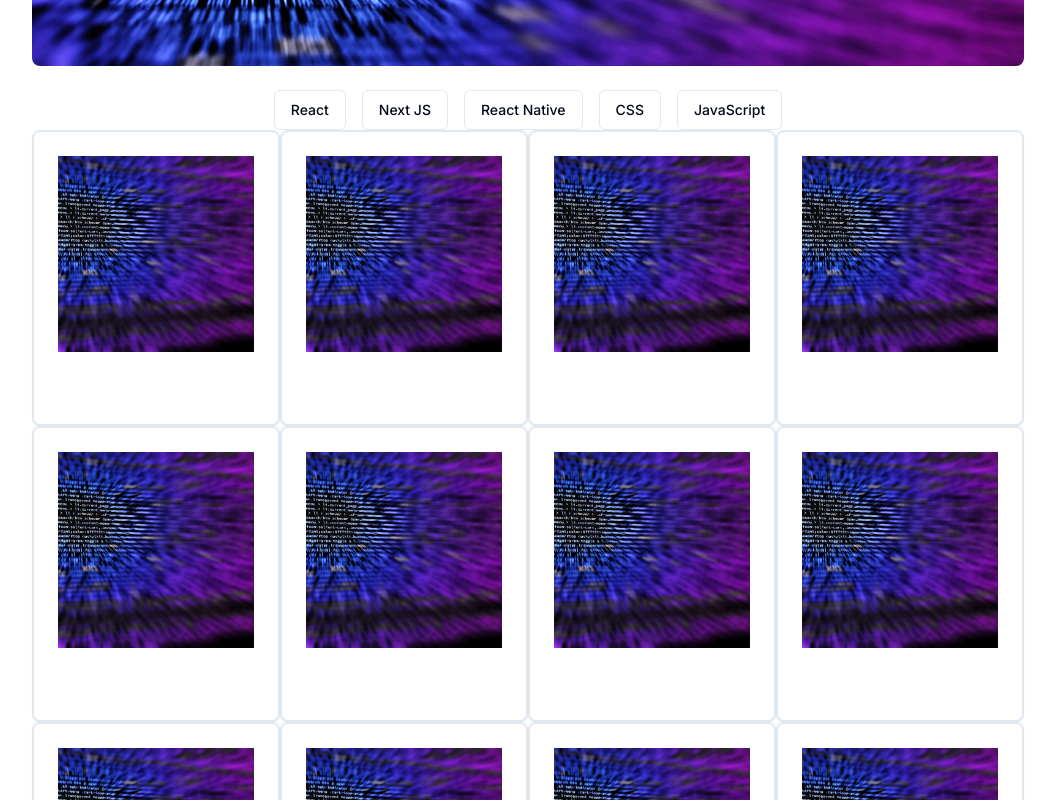
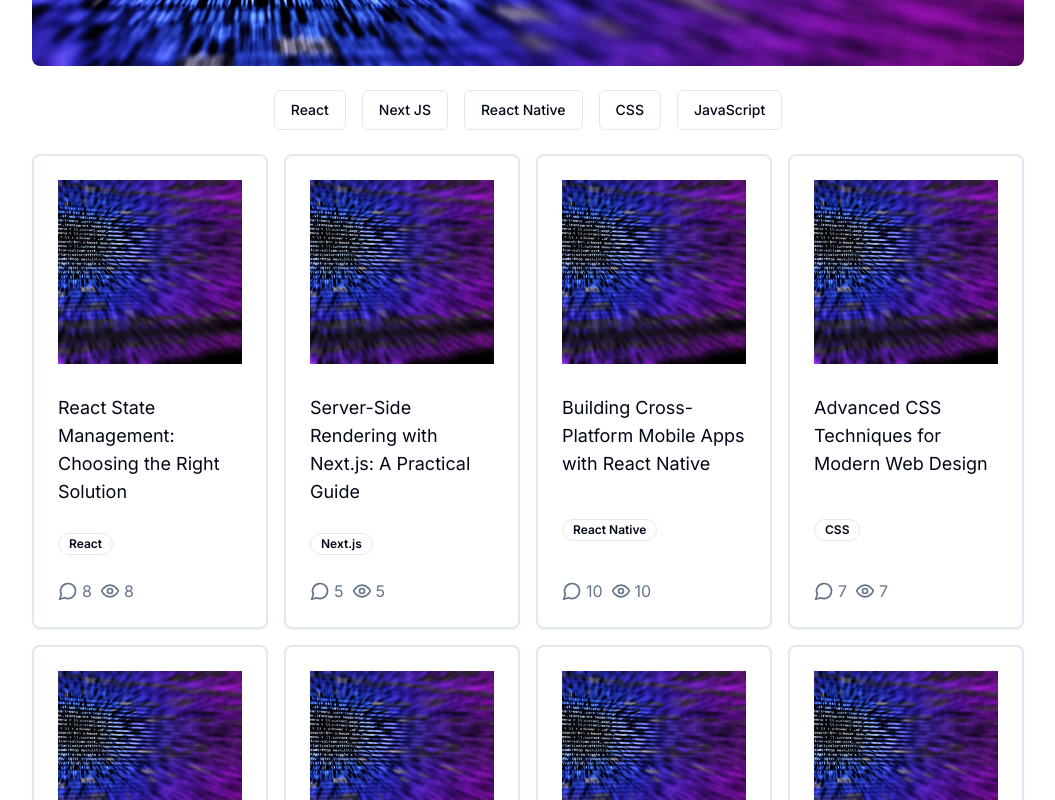
Before and after one commit to rezozero59/next-app-01-2023, a Next.js app: page / in a window 1280 px wide. Shown: the part 460-1260 px from the top of the page, without its empty margins (112-1167 px from the left). Built offline with nearby package versions, Linux system fonts and the light colour scheme.

Commit message:
Style cards and list

```diff
--- a/components/post-card.tsx
+++ b/components/post-card.tsx
@@ -2,6 +2,8 @@ import { Post } from "@/types";
 import Link from "next/link";
 import { Card, CardContent, CardFooter, CardHeader } from "./ui/card";
 import Image from "next/image";
+import { Badge } from "./ui/badge";
+import { Eye, MessageCircle } from "lucide-react";
 
 type Props = {
   post: Post;
@@ -10,7 +12,7 @@ type Props = {
 export default function PostCard({ post }: Props) {
   return (
     <Link href={`/posts/${post.slug}`}>
-      <Card className="flex flex-col justify-between rounded-lg border-2">
+      <Card className="flex flex-col justify-between rounded-lg border-2 h-[100%]">
         <CardHeader>
           <div className="aspect-square relative">
             <Image
@@ -20,11 +22,23 @@ export default function PostCard({ post }: Props) {
               className="aspect-square object-cover transition-all duration-300 hover:scale-110"
             />
           </div>
+          <p className="semi-bold text-lg pt-6">{post.title}</p>
         </CardHeader>
 
-        <CardContent></CardContent>
+        <CardContent>
+          <Badge variant="outline">{post.category}</Badge>
+        </CardContent>
 
-        <CardFooter></CardFooter>
+        <CardFooter className="flex gap-2">
+          <div className="flex items-center gap-1 ">
+            <MessageCircle size={20} className="text-slate-500" />
+            <p className="text-slate-500">{post.nbComments}</p>
+          </div>
+          <div className="flex items-center gap-1 ">
+            <Eye size={20} className="text-slate-500" />
+            <p className="text-slate-500">{post.nbComments}</p>
+          </div>
+        </CardFooter>
       </Card>
     </Link>
   );
--- a/components/post-list.tsx
+++ b/components/post-list.tsx
@@ -7,7 +7,7 @@ type Props = {
 
 export default function PostList({ posts }: Props) {
   return (
-    <div className="grid grid-cols-1 sm:grid-cols-2 md:grid-cols-3 lg:grid-cols-4">
+    <div className="grid grid-cols-1 sm:grid-cols-2 md:grid-cols-3 lg:grid-cols-4 gap-4 mt-6">
       {posts.map((post: Post) => (
         <Postcard key={post.id} post={post} />
       ))}
```
